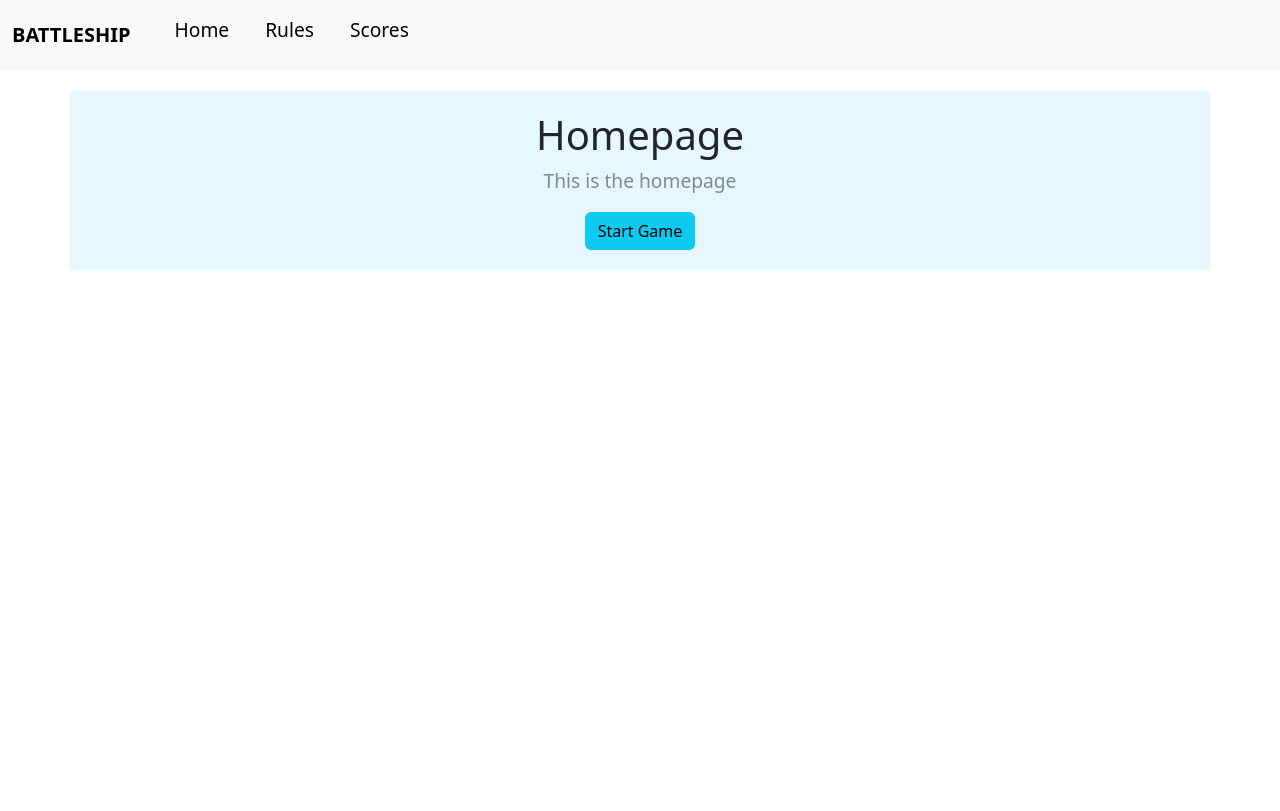
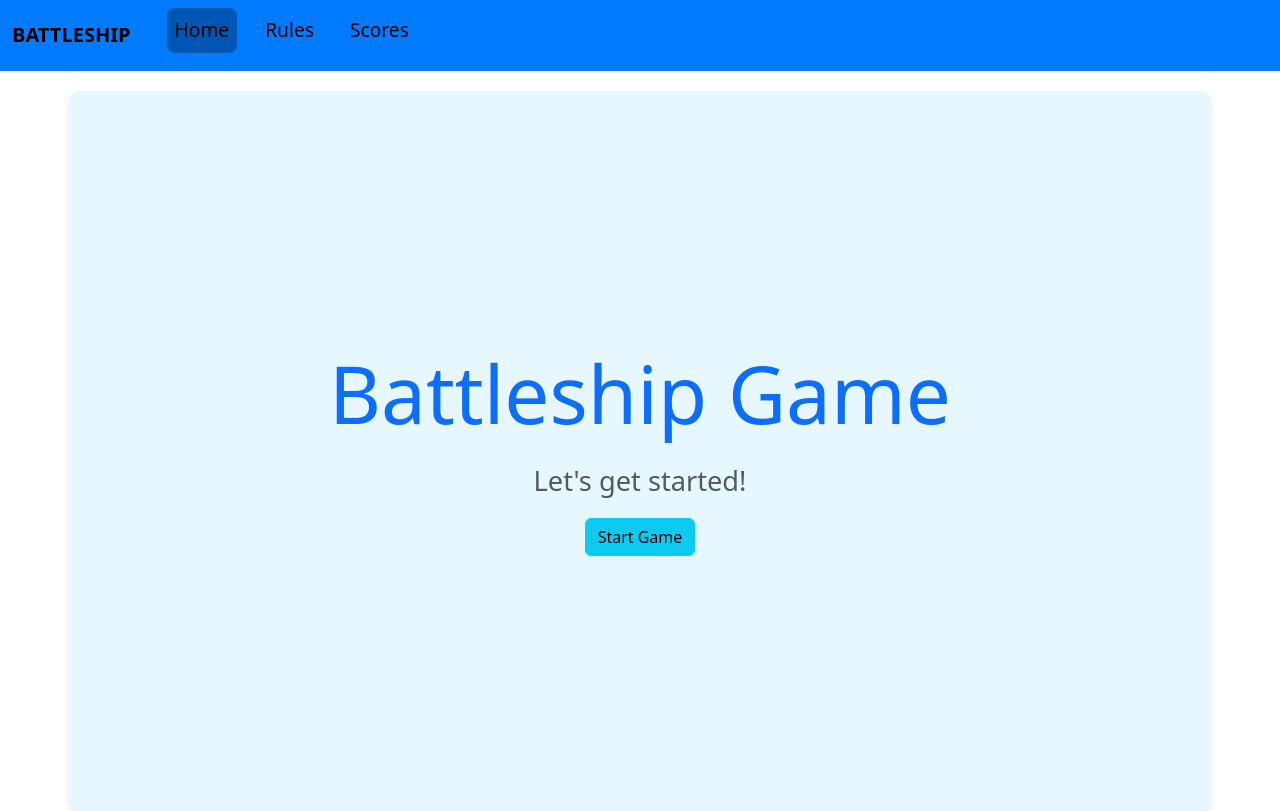
Before and after one commit to harikagummadi582/Battleship-project, a React (Vite) app in the folder my-react-app/: page / in a window 1280 px wide. Built offline with nearby package versions, Linux system fonts and the light colour scheme.

Commit message:
changed navbar, homepage and game page

```diff
--- a/my-react-app/package.json
+++ b/my-react-app/package.json
@@ -12,8 +12,8 @@
   "dependencies": {
     "@emotion/react": "^11.14.0",
     "@emotion/styled": "^11.14.0",
-    "@mui/icons-material": "^6.4.8",
-    "@mui/material": "^6.4.8",
+    "@mui/icons-material": "^6.4.9",
+    "@mui/material": "^6.4.9",
     "bootstrap": "^5.3.3",
     "react": "^19.0.0",
     "react-dom": "^19.0.0",
--- a/my-react-app/src/App.css
+++ b/my-react-app/src/App.css
@@ -12,18 +12,19 @@
   flex-direction: column; /* Stack the content vertically */
   justify-content: center; /* Center content vertically */
   align-items: center; /* Center content horizontally */
-  height: 100vh; /* Take the full height of the viewport */
+  height: 90vh; /* Take the full height of the viewport */
+  width: 100vh;
   text-align: center;
 }
 
 h1.text-primary {
-  font-size: 10rem;
+  font-size: 5rem;
   color: #007bff;
   margin-bottom: 20px;
 }
 
 p.text-muted {
-  font-size: 1.2rem;
+  font-size: 1.7rem;
   color: #333;
 }
 
@@ -144,6 +145,7 @@ ul li strong {
   text-align: center;
   padding: 20px;
   background-color: #e6f7ff;
+  border-radius: 10px;
 }
 
 h1 {
@@ -184,51 +186,61 @@ p {
 }
 
 /* Navbar Styling */
-.navbar {
-  background-color: #007bff; /* Blue background color */
+/* Custom Navbar Styling */
+.navbar-custom {
+  background-color: #007bff; /* Blue background */
   padding: 15px 20px;
 }
 
 .navbar-brand {
-  color: white; /* Set brand text color to white */
-  font-size: 1.8rem; /* Increase font size for the brand */
-  font-weight: bold; /* Make the brand name bold */
-  text-transform: uppercase; /* Uppercase text for brand */
+  color: white;
+  font-size: 1.8rem;
+  font-weight: bold;
+  text-transform: uppercase;
 }
 
 .navbar-brand:hover {
-  color: black; /* Change color when hovered */
+  color: black;
 }
 
 .navbar-nav .nav-item .nav-link {
-  color: black; /* Set the text color of the links */
-  font-size: 1.2rem; /* Increase font size for nav items */
-  margin-left: 20px; /* Add some spacing between items */
+  color: black;
+  font-size: 1.2rem;
+  margin-left: 20px;
 }
 
 .navbar-nav .nav-item .nav-link:hover {
-  color: #007bff; /* Change link color when hovered */
-  text-decoration: underline; /* Underline the links on hover */
+  color: #007bff;
+  text-decoration: underline;
 }
 
+/* Active Link Styling */
+.nav-link.active {
+  color: #fff;
+  background-color: #0056b3;
+  border-radius: 8px;
+}
+
+/* Toggler Button Customization */
 .navbar-toggler {
-  border-color: #f1f1f1; /* Set a border color for the hamburger icon */
+  border-color: white;
 }
 
 .navbar-toggler-icon {
-  background-color: #f1f1f1; /* Set icon color to white */
+  filter: invert(1); /* Makes it white */
 }
 
-/* Add responsive styling if needed */
+/* Responsive Adjustments */
 @media (max-width: 768px) {
   .navbar-nav .nav-item {
-    margin-left: 0; /* Remove left margin on smaller screens */
+    margin-left: 0;
   }
 
   .navbar-brand {
-    font-size: 1.5rem; /* Reduce font size of brand for smaller screens */
+    font-size: 1.5rem;
   }
 }
+
 
 /* Make sure the container takes up full height of the screen */
 .game-container {
@@ -236,14 +248,16 @@ p {
   justify-content: center; /* Center horizontally */
   align-items: center; /* Center vertically */
   height: 90vh; /* Take up 100% of the viewport height */
+  width: 90vh;
   text-align: center; /* Optional, for centering the text inside */
   background-color: #e6f7ff;
+  flex-direction: column;
 }
 .game-container h1 {
-  font-size: 100px;
+  font-size: 5rem;
 }
 .game-container p {
-  font-size: 30px;
+  font-size: 1.7rem;
 }
 
 /* Style for the buttons to make them look nicer */
@@ -252,3 +266,9 @@ p {
   padding: 80px 80px; /* Add padding inside the button */
   font-size: 3 rem; /* Increase font size for readability */
 }
+
+.button-container {
+  display: flex; /* Make buttons side-by-side */
+  justify-content: center; /* Center the buttons horizontally */
+  gap: 5px; /* Add space between buttons */
+}
--- a/my-react-app/src/App.jsx
+++ b/my-react-app/src/App.jsx
@@ -7,9 +7,9 @@ function App() {
   return (
     <>
       <Navbar />
-      <div className="container">
-        <h1>Homepage</h1>
-        <p>This is the homepage</p>
+      <div className="container container-home">
+        <h1 className="text-primary">Battleship Game</h1>
+        <p className="text-muted">Let's get started!</p>
         <Link to="/game">
           <button type="button" className="btn btn-info">
             Start Game
--- a/my-react-app/src/components/Navbar.jsx
+++ b/my-react-app/src/components/Navbar.jsx
@@ -1,14 +1,14 @@
-// Navbar.js
 import React from "react";
-import { Link } from "react-router-dom";
+import { NavLink } from "react-router-dom";
+import "../App.css"; // Assuming this is the CSS file location
 
 const Navbar = () => {
   return (
-    <nav className="navbar navbar-expand-lg bg-body-tertiary">
+    <nav className="navbar navbar-expand-lg navbar-custom">
       <div className="container-fluid">
-        <Link className="navbar-brand" to="/">
+        <NavLink className="navbar-brand" to="/">
           Battleship
-        </Link>
+        </NavLink>
         <button
           className="navbar-toggler"
           type="button"
@@ -23,19 +23,19 @@ const Navbar = () => {
         <div className="collapse navbar-collapse" id="navbarSupportedContent">
           <ul className="navbar-nav me-auto mb-2 mb-lg-0">
             <li className="nav-item">
-              <Link className="nav-link active" aria-current="page" to="/">
+              <NavLink className="nav-link" to="/" end>
                 Home
-              </Link>
+              </NavLink>
             </li>
             <li className="nav-item">
-              <Link className="nav-link" to="/rules">
+              <NavLink className="nav-link" to="/rules">
                 Rules
-              </Link>
+              </NavLink>
             </li>
             <li className="nav-item">
-              <Link className="nav-link" to="/scores">
+              <NavLink className="nav-link" to="/scores">
                 Scores
-              </Link>
+              </NavLink>
             </li>
           </ul>
         </div>
@@ -43,4 +43,5 @@ const Navbar = () => {
     </nav>
   );
 };
+
 export default Navbar;
--- a/my-react-app/src/index.css
+++ b/my-react-app/src/index.css
@@ -58,3 +58,23 @@
 .reset {
   margin-top: 20px;
 }
+
+.board-wrapper {
+  display: flex;
+  flex-direction: row; /* Ensures horizontal layout */
+  justify-content: center; /* Centers the items horizontally */
+  gap: 100px; /* Controls the space between the boards */
+  margin-top: 20px;
+}
+
+.large-title{
+  font-size: 40px;
+
+}
+h2{
+  text-align: center;
+
+}
+.small-title{
+  font-size: 20px;
+}
--- a/my-react-app/src/pages/Game.jsx
+++ b/my-react-app/src/pages/Game.jsx
@@ -16,19 +16,21 @@ function Game() {
   return (
     <>
       <Navbar />
-      <div className="container">
-        <h1>Game</h1>
-        <p>This is the game page</p>
+      <div className="container game-container">
+        <h1>Types of Games</h1>
+        <p>Choose a game type to play!</p>
+        <div className="button-container">
         <Link to="/game/normal">
-          <button type="button" className="btn btn-info" onClick={openModal}>
+          <button type="button" className="btn btn-info game-btn" onClick={openModal}>
             Normal
           </button>
         </Link>
         <Link to="/game/freeplay">
-          <button type="button" className="btn btn-info">
+          <button type="button" className="btn btn-info game-btn">
             Freeplay
           </button>
         </Link>
+        </div>
       </div>
     </>
   );
--- a/my-react-app/src/pages/Normal.jsx
+++ b/my-react-app/src/pages/Normal.jsx
@@ -7,6 +7,7 @@ import Board from "../components/Board";
 import Modal from "../components/Modal";
 import Timer from "../components/Timer";
 import RefreshButton from "../components/RefreshBtn";
+import "../index.css";
 
 function Normal() {
   const {
@@ -44,19 +45,25 @@ function Normal() {
         style={{ filter: buildShipModal || showModal ? "blur(5px)" : "none" }}
       >
         <Timer timeElapsed={timeElapsed} />
-        <h1>Normal</h1>
-        <h2>Opponent Board</h2>
+        <div className="board-wrapper">
+          <div>
+
+        <h1 className="large-title">Normal Game</h1>
+        <h2 className="small-title">Opponent Board</h2>
         <Board
           cellStates={opBoardUI}
           handleCellClick={handleOpBoardClick}
           getButtonClass={getButtonClass}
         />
-        <h2>My Board</h2>
+        <h2 className="small-title">My Board</h2>
         <Board
           cellStates={myBoardUI}
           handleCellClick={handleMyBoardClick}
           getButtonClass={getButtonClass}
         />
+        </div>
+        </div>
+
         <RefreshButton />
       </div>
       <Modal
```
Also changed, not shown: 2 other files (tests, documents, lock files or other folders).
